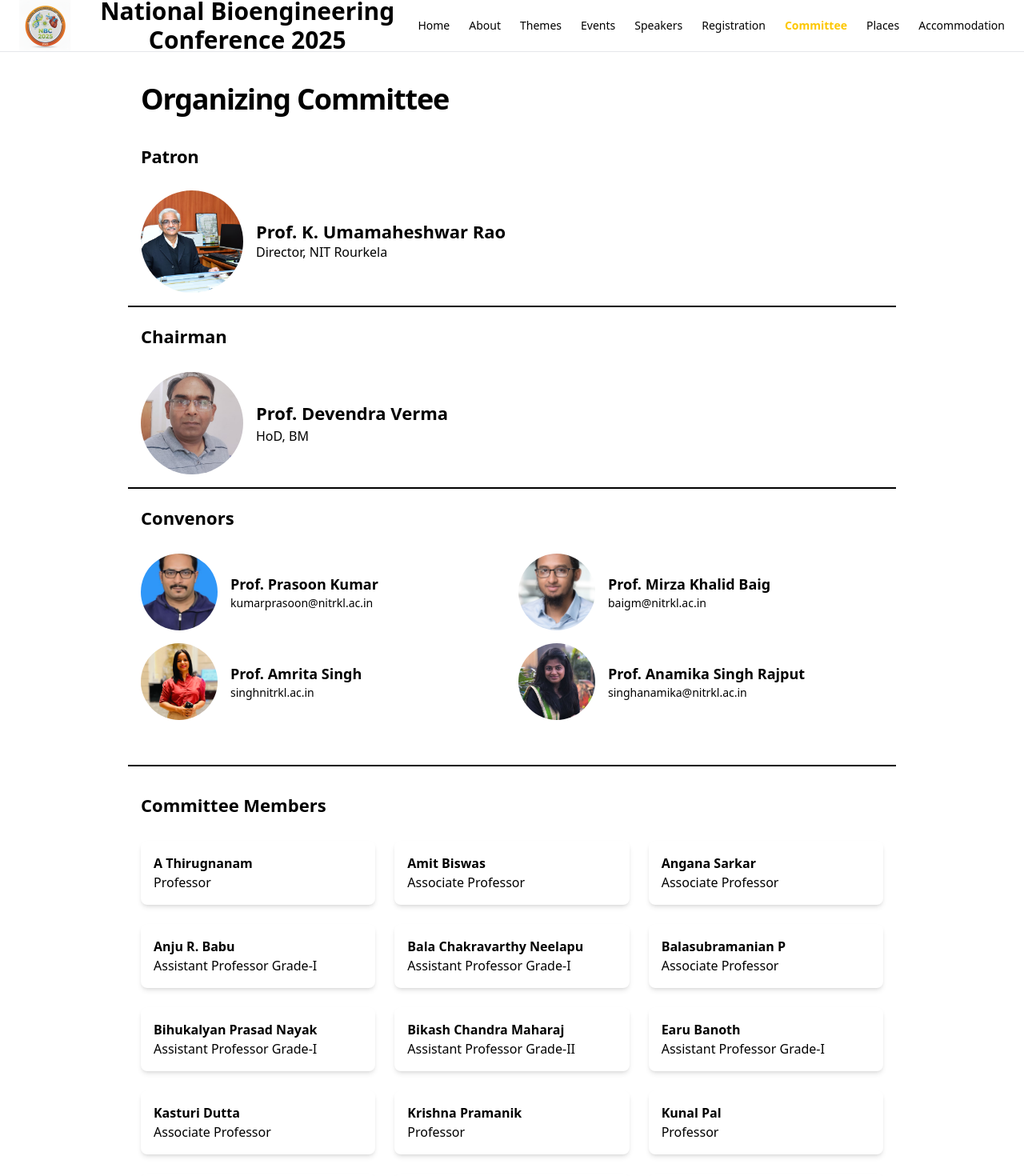
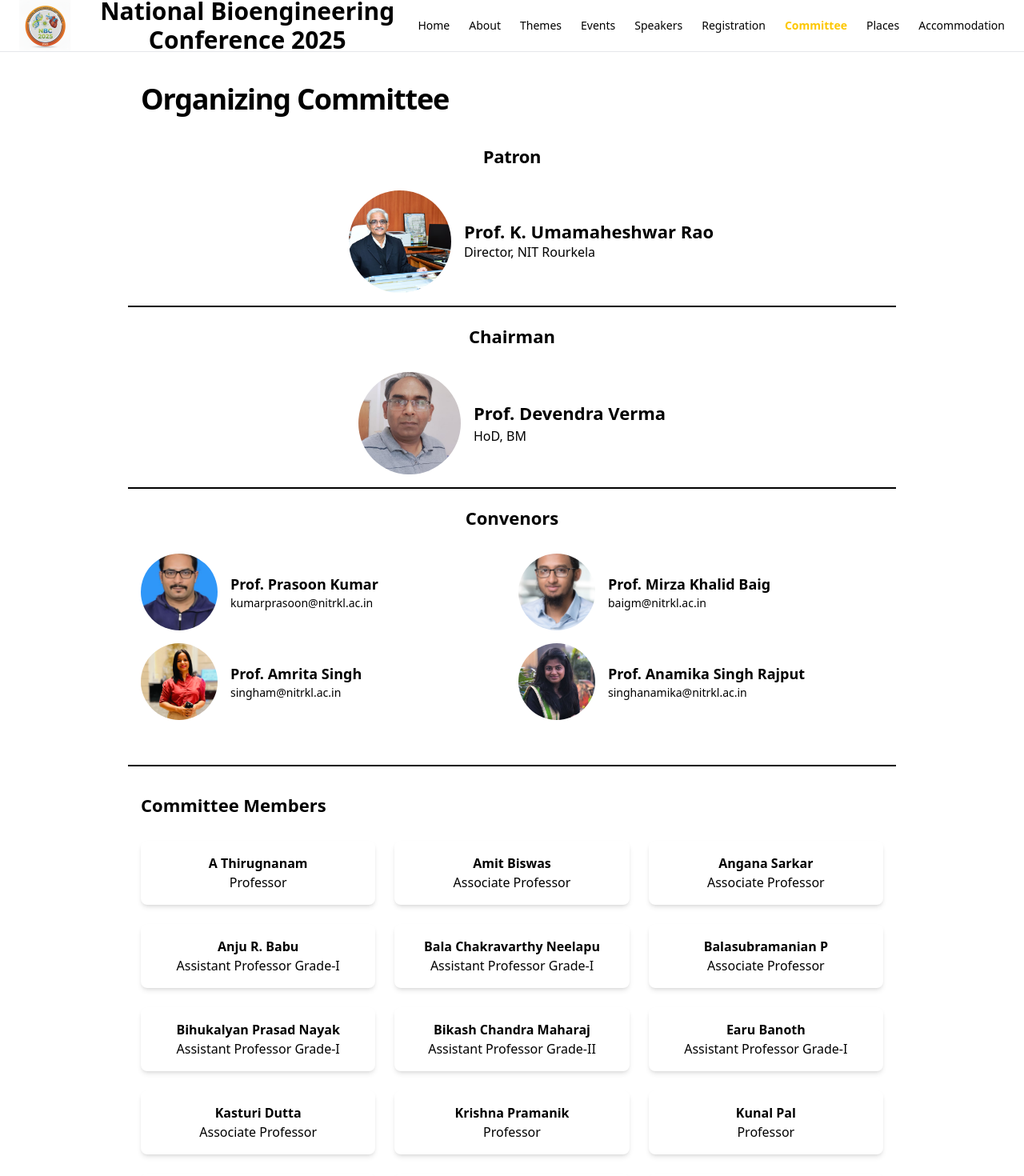
Before and after one commit to Akshay9715/Conference, a React (Vite) app: page /committee in a window 1280 px wide. Shown: the top 1470 px of the page at 80% size. Built offline with nearby package versions, Linux system fonts and the light colour scheme.

Commit message:
minor changes

```diff
--- a/src/components/Accommodation.jsx
+++ b/src/components/Accommodation.jsx
@@ -35,7 +35,7 @@
                 {
                   name: "Faculty Guest House",
                   desc: "Exclusive and serene guest house for esteemed faculty members.",
-                  img: "https://lh3.googleusercontent.com/aida-public/AB6AXuDhjyhTFrXJqgAVJz8X8lMX9p5Vf8NOTvX9-LIvmDruBa3qoAeHNknH9_Y6W_YX-5cVNYktga9_-N1N6GrnaihouNMDMNZEd1WGbg0NRlDbDp7sopn031ywa_nQ9bQblx9AmK4TzUjH47q2YG_dqikSD0y82_myh6SFpkUJOjgIN4vc8MX6VFZhQkZEkGTAtsJTJeC4gHFFDuBrO7eCWdzgTCEAkd94pkl8wXnXaj2720aVd3yMAX6fpNm9fJwvpnKgMK-42vcsFZA",
+                  img: "General/nitgueshouse.avif",
                 },
               ].map((item) => (
                 <div key={item.name} className="flex flex-col gap-3 pb-3">
--- a/src/components/DeadlineTicker.jsx
+++ b/src/components/DeadlineTicker.jsx
@@ -5,37 +5,37 @@
     <div className="relative w-full overflow-hidden bg-primary py-3">
       <div className="whitespace-nowrap flex animate-scroll text-red-600">
         <span className="mx-8 text-lg font-semibold">
-          Submission Deadline – 30th Nov
+          Abstract Submission Deadline – 30th Nov
         </span>
         <span className="mx-8 text-lg font-semibold">
           Registration Deadline – 7th Dec
         </span>
         <span className="mx-8 text-lg font-semibold">
-          Submission Deadline – 30th Nov
+          Abstract Submission Deadline – 30th Nov
         </span>
         <span className="mx-8 text-lg font-semibold">
           Registration Deadline – 7th Dec
         </span>
         <span className="mx-8 text-lg font-semibold">
-          Submission Deadline – 30th Nov
+          Abstract Submission Deadline – 30th Nov
         </span>
         <span className="mx-8 text-lg font-semibold">
           Registration Deadline – 7th Dec
         </span>
         <span className="mx-8 text-lg font-semibold">
-          Submission Deadline – 30th Nov
+          Abstract Submission Deadline – 30th Nov
         </span>
         <span className="mx-8 text-lg font-semibold">
           Registration Deadline – 7th Dec
         </span>
         <span className="mx-8 text-lg font-semibold">
-          Submission Deadline – 30th Nov
+          Abstract Submission Deadline – 30th Nov
         </span>
         <span className="mx-8 text-lg font-semibold">
           Registration Deadline – 7th Dec
         </span>
         <span className="mx-8 text-lg font-semibold">
-          Submission Deadline – 30th Nov
+          Abstract Submission Deadline – 30th Nov
         </span>
         <span className="mx-8 text-lg font-semibold">
           Registration Deadline – 7th Dec
--- a/src/components/Footer.jsx
+++ b/src/components/Footer.jsx
@@ -56,7 +56,7 @@
           <div className="md:text-right">
             <div className="flex justify-center mt-2 sm:items-center md:justify-end gap-2 text-gray-100">
               <p className="text-sm">Developed by</p>
-              <span className="text-sm">Akshay ❤️</span>
+              <span className="text-sm">Akshay</span>
               <a
                 href="https://github.com/Akshay9715"
                 target="_blank"
--- a/src/components/OrganizingCommittee.jsx
+++ b/src/components/OrganizingCommittee.jsx
@@ -13,12 +13,12 @@
           </div>
 
           {/* Patron */}
-          <h2 className="text-text-light dark:text-text-dark text-[22px] font-bold leading-tight tracking-[-0.015em] px-4 pb-3 pt-5">
+          <h2 className="text-text-light dark:text-text-dark text-[22px] font-bold leading-tight tracking-[-0.015em] px-4 pb-3 pt-5 text-center">
             Patron
           </h2>
           <div className="flex p-4">
-            <div className="flex w-full flex-col gap-4 md:flex-row md:justify-between md:items-center">
-              <div className="flex gap-4 items-center">
+            <div className="flex w-full flex-col gap-4 md:flex-row md:justify-between md:items-center ml-12 ">
+              <div className="flex gap-4 items-center w-full justify-center">
                 <div
                   className="bg-center bg-no-repeat aspect-square bg-cover rounded-full h-32 w-32"
                   style={{
@@ -39,12 +39,12 @@
           </div>
 
           {/* Chairman */}
-          <h2 className="text-text-light dark:text-text-dark text-[22px] font-bold px-4 pb-3 pt-5 border-t-2">
+          <h2 className="text-text-light dark:text-text-dark text-[22px] font-bold px-4 pb-3 pt-5 border-t-2 text-center">
             Chairman
           </h2>
           <div className="flex p-4">
             <div className="flex w-full flex-col gap-4 md:flex-row md:justify-between md:items-center">
-              <div className="flex gap-4 items-center">
+              <div className="flex gap-4 items-center w-full justify-center">
                 <div
                   className="bg-center bg-no-repeat aspect-square bg-cover rounded-full h-32 w-32"
                   style={{
@@ -65,7 +65,7 @@
           </div>
 
           {/* Convenors */}
-          <h2 className="text-text-light dark:text-text-dark text-[22px] font-bold px-4 pb-3 pt-5 border-t-2">
+          <h2 className="text-text-light dark:text-text-dark text-[22px] font-bold px-4 pb-3 pt-5 border-t-2 text-center">
             Convenors
           </h2>
           <div className="grid grid-cols-1 sm:grid-cols-2 gap-4 p-4">
@@ -82,7 +82,7 @@
               },
               {
                 name: "Prof. Amrita Singh",
-                email: "singhnitrkl.ac.in",
+                email: "singham@nitrkl.ac.in",
                 img: "Proffesors/amrita.png",
               },
               {
@@ -121,7 +121,7 @@
               ["Bala Chakravarthy Neelapu", "Assistant Professor Grade-I"],
               ["Balasubramanian P", "Associate Professor"],
               ["Bihukalyan Prasad Nayak", "Assistant Professor Grade-I"],
-              ["Bikash Chandra Maharaj","Assistant Professor Grade-II"],
+              ["Bikash Chandra Maharaj", "Assistant Professor Grade-II"],
               ["Earu Banoth", "Assistant Professor Grade-I"],
               ["Kasturi Dutta", "Associate Professor"],
               ["Krishna Pramanik", "Professor"],
@@ -138,10 +138,10 @@
                 key={i}
                 className="bg-white dark:bg-background-dark/50 p-4 rounded-lg shadow-md hover:shadow-lg transition-all duration-300 transform hover:-translate-y-1"
               >
-                <p className="text-text-light dark:text-text-dark font-bold">
+                <p className="text-text-light dark:text-text-dark font-bold text-center">
                   {name}
                 </p>
-                <p className="text-subtext-light dark:text-subtext-dark">
+                <p className="text-subtext-light dark:text-subtext-dark text-center">
                   {role}
                 </p>
               </div>
--- a/src/components/PlacesRourkela.jsx
+++ b/src/components/PlacesRourkela.jsx
@@ -6,6 +6,10 @@
 
   const redirectRegister = () => {
     navigate("/registration");
+  };
+  const redirectPlaces = () => {
+    const section = document.getElementById("places");
+    if (section) section.scrollIntoView({ behavior: "smooth" });
   };
 
   return (
@@ -26,7 +30,10 @@
             Discover the Charm of Rourkela, Odisha
           </h2>
         </div>
-        <button className="flex items-center justify-center rounded-lg h-12 px-6 bg-blue-900 text-white font-bold hover:bg-blue-800 transition-colors">
+        <button
+          className="flex items-center justify-center rounded-lg h-12 px-6 bg-blue-900 text-white font-bold hover:bg-blue-800 transition-colors"
+          onClick={redirectPlaces}
+        >
           Explore Now
         </button>
       </section>
@@ -47,7 +54,10 @@
       </section>
 
       {/* Places Grid */}
-      <section className="px-4 sm:px-6 md:px-10 lg:px-20 py-10 sm:mx-40">
+      <section
+        className="px-4 sm:px-6 md:px-10 lg:px-20 py-10 sm:mx-40"
+        id="places"
+      >
         <div className="grid gap-8 sm:grid-cols-2 lg:grid-cols-3">
           {[
             {
--- a/src/components/Registration.jsx
+++ b/src/components/Registration.jsx
@@ -237,13 +237,18 @@
                         <a
                           className="text-green-600 hover:underline"
                           href="https://docs.google.com/forms/d/e/1FAIpQLSdu5ZMFUL7gFsIKpZc6GgvL9ZDKT5pKTwZ7nKDPNaaJRA-Q4A/viewform"
+                          target="_blank"
                         >
                           Click here
                         </a>
                       </li>
                       <li>
                         <strong>Abstract submission link:</strong>{" "}
-                        <a className="text-green-600 hover:underline" href="#">
+                        <a
+                          className="text-green-600 hover:underline"
+                          href="https://docs.google.com/forms/d/e/1FAIpQLScKBDh67VRntI_82vcm9xwKnDTGM7fCq5IGgYs4lvhHUL-lhg/viewform"
+                          target="_blank"
+                        >
                           Click here
                         </a>
                       </li>
```
Also changed, not shown: src/components/HeroSection.jsx (+10 -9 lines), public/General/nitgueshouse.avif (added).
